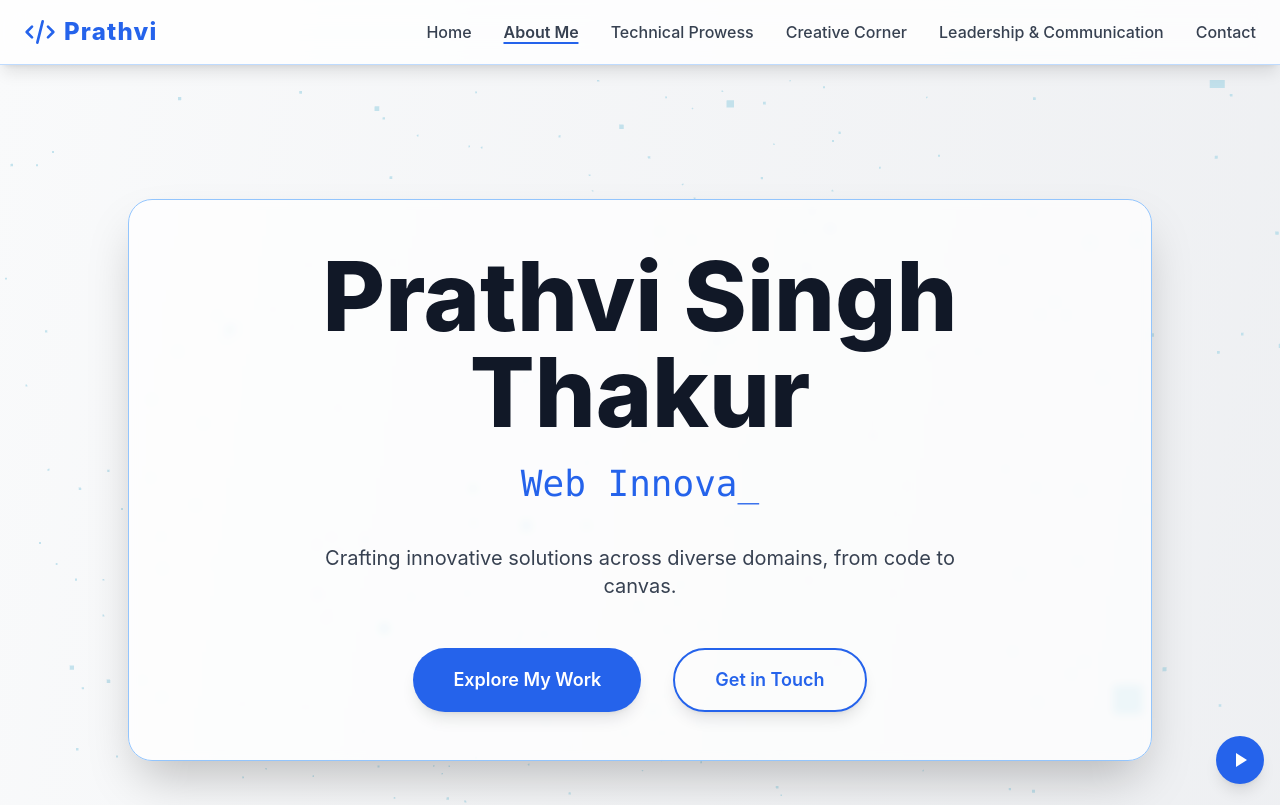
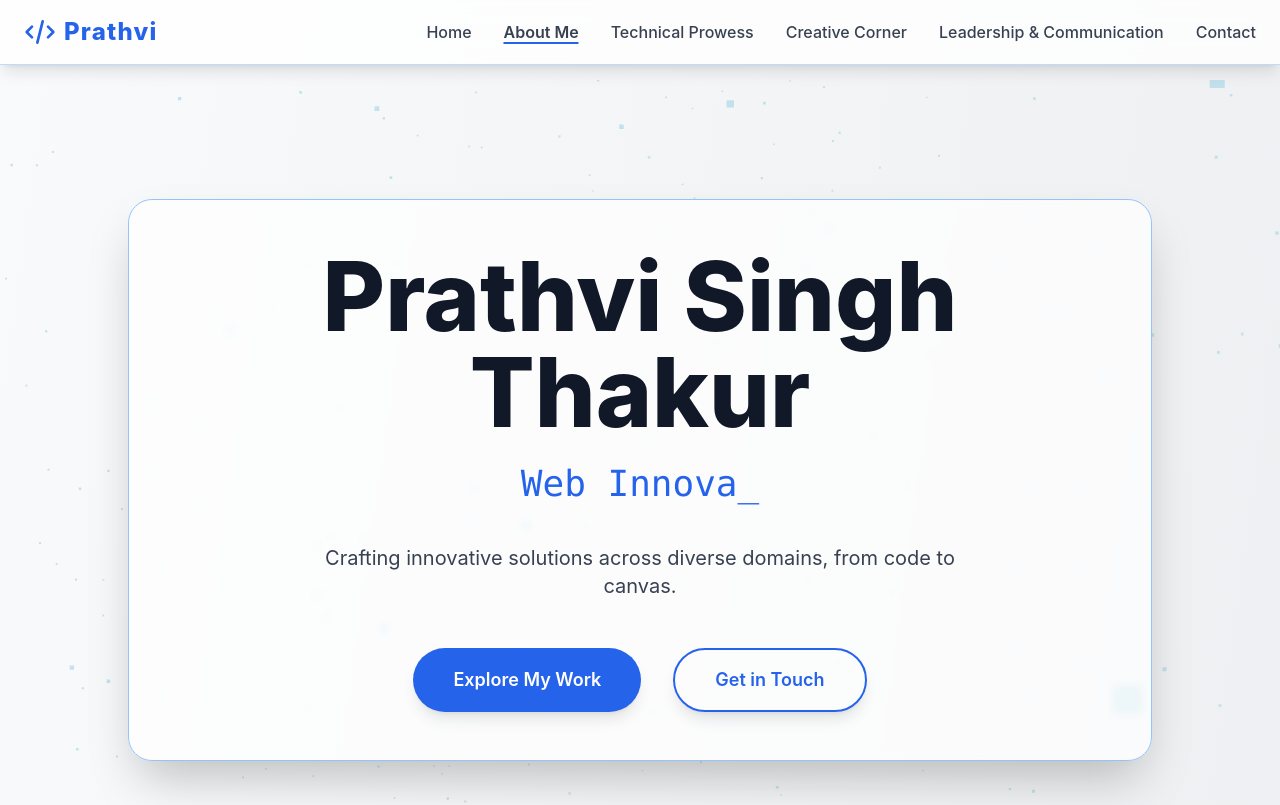
Before and after one commit to Prathvi321/Portfolio, a React (Create React App) app: page / in a window 1280 px wide. Shown: the top 805 px of the page. Built offline with nearby package versions, Linux system fonts and the light colour scheme.

Commit message:
Remove all audio features and controls - keep video audio intact

```diff
--- a/src/App.js
+++ b/src/App.js
@@ -10,8 +10,6 @@ import Footer from './components/Footer';
 
 function App() {
   const [activeSection, setActiveSection] = useState('home');
-  const [audioPlaying, setAudioPlaying] = useState(false);
-  const audioRef = useRef(null);
 
   const navigateTo = (sectionId) => {
     setActiveSection(sectionId);
@@ -39,60 +37,11 @@ function App() {
     return () => window.removeEventListener('scroll', handleScroll);
   }, []);
 
-  useEffect(() => {
-    audioRef.current = document.getElementById('backgroundAudio');
-    const introAudio = document.getElementById('introAudio');
 
-    const playIntroAudio = async () => {
-      if (introAudio) {
-        try {
-          await introAudio.play();
-        } catch (error) {
-          console.log('Intro autoplay prevented:', error);
-        }
-      }
-    };
-
-    playIntroAudio();
-
-    return () => {
-      if (audioRef.current) {
-        audioRef.current.pause();
-      }
-    };
-  }, []);
-
-  const toggleAudio = () => {
-    if (audioRef.current) {
-      if (audioPlaying) {
-        audioRef.current.pause();
-      } else {
-        audioRef.current.play();
-      }
-      setAudioPlaying(!audioPlaying);
-    }
-  };
 
   return (
     <div className="min-h-screen bg-gradient-to-br from-gray-50 to-gray-200 text-gray-900 font-inter antialiased">
-      <audio id="backgroundAudio" src="/66225f5a-4a92-469e-b44e-8bb142fc70e7.mp3" preload="auto"></audio>
-      <audio id="introAudio" src="/Intro.mp3" preload="auto"></audio>
 
-      <button
-        onClick={toggleAudio}
-        className="fixed bottom-4 right-4 bg-blue-600 text-white p-3 rounded-full shadow-lg z-50 hover:bg-blue-700 transition-colors duration-300"
-        title={audioPlaying ? "Pause Background Music" : "Play Background Music"}
-      >
-        {audioPlaying ? (
-          <svg className="w-6 h-6" fill="currentColor" viewBox="0 0 24 24" xmlns="http://www.w3.org/2000/svg">
-            <path d="M6 19h4V5H6v14zm8-14v14h4V5h-4z" />
-          </svg>
-        ) : (
-          <svg className="w-6 h-6" fill="currentColor" viewBox="0 0 24 24" xmlns="http://www.w3.org/2000/svg">
-            <path d="M8 5v14l11-7z" />
-          </svg>
-        )}
-      </button>
 
       <Navbar navigateTo={navigateTo} activeSection={activeSection} />
 
```
Also changed, not shown: 1 other file (tests, documents, lock files or other folders).
